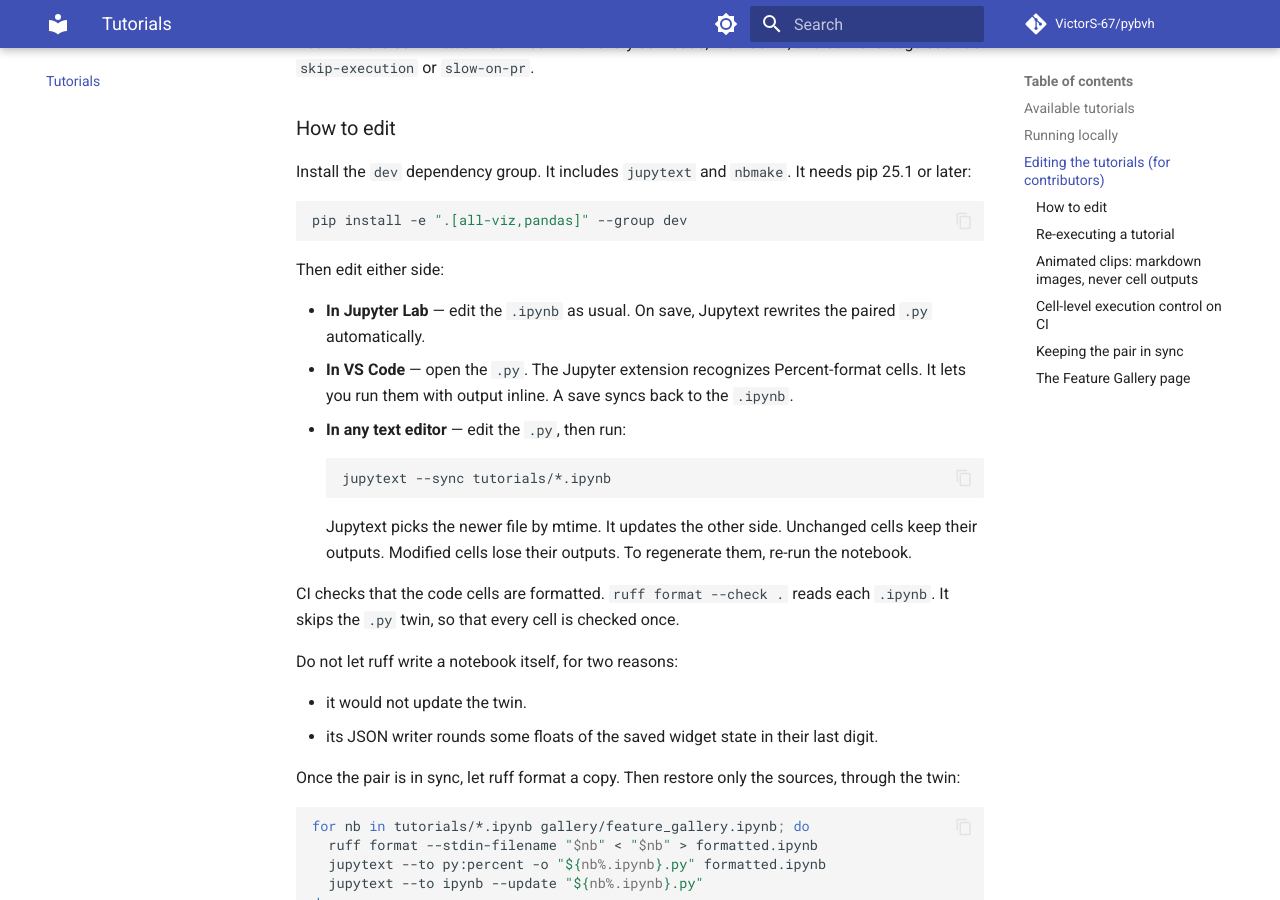
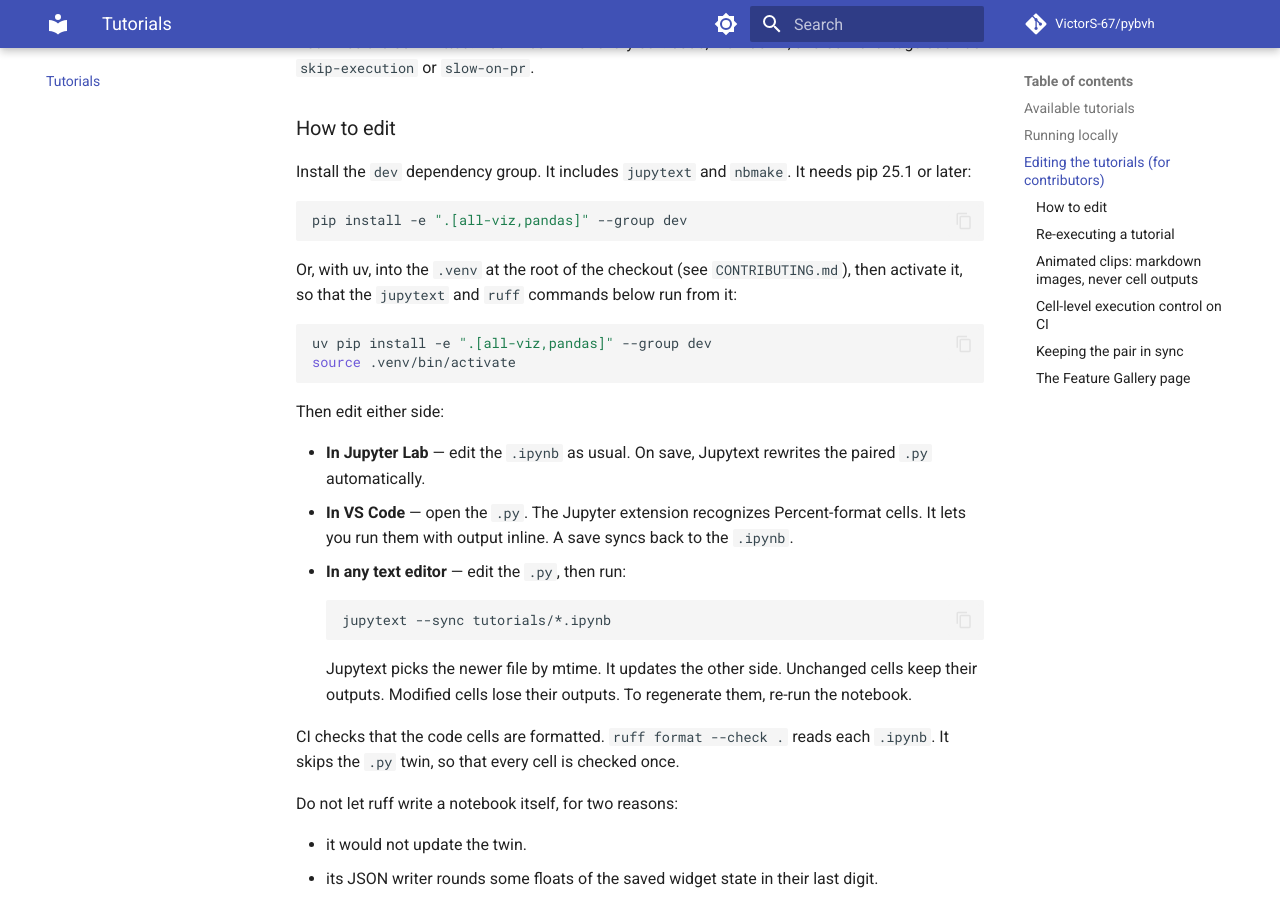
Before and after one commit to VictorS-67/pybvh, an MkDocs documentation site: the page built from docs/tutorials.md, in a window 1280 px wide and 900 px high, scrolled down 1352 px. Built offline with MkDocs 1.6.1 and Material for MkDocs 9.7.7, drawn with Linux system fonts in a browser that asks for light colours; comment, search, counter and statistics services are not loaded.

Commit message:
docs(contributing): set up a .venv with uv in place of conda
CI installs with pip from PyPI and no dependency needs conda, while one conda env served every worktree with an editable install pointing at one clone, and conda run held back a command's output until it exited. A .venv per checkout and per worktree, made with uv, installs each worktree's own code. The commands use the .venv's Python rather than uv run, which would write a uv.lock that pybvh has not decided to commit. The hook line stays once per clone: worktrees share the clone's hooks, and the hook runs the pre-commit of the .venv that installed it.

````diff
--- a/docs/tutorials.md
+++ b/docs/tutorials.md
@@ -38,6 +38,13 @@
 
 ```bash
 pip install -e ".[all-viz,pandas]" --group dev
+```
+
+Or, with uv, into the `.venv` at the root of the checkout (see `CONTRIBUTING.md`), then activate it, so that the `jupytext` and `ruff` commands below run from it:
+
+```bash
+uv pip install -e ".[all-viz,pandas]" --group dev
+source .venv/bin/activate
 ```
 
 Then edit either side:
````
Also changed, not shown: CONTRIBUTING.md (+10 -8 lines).
